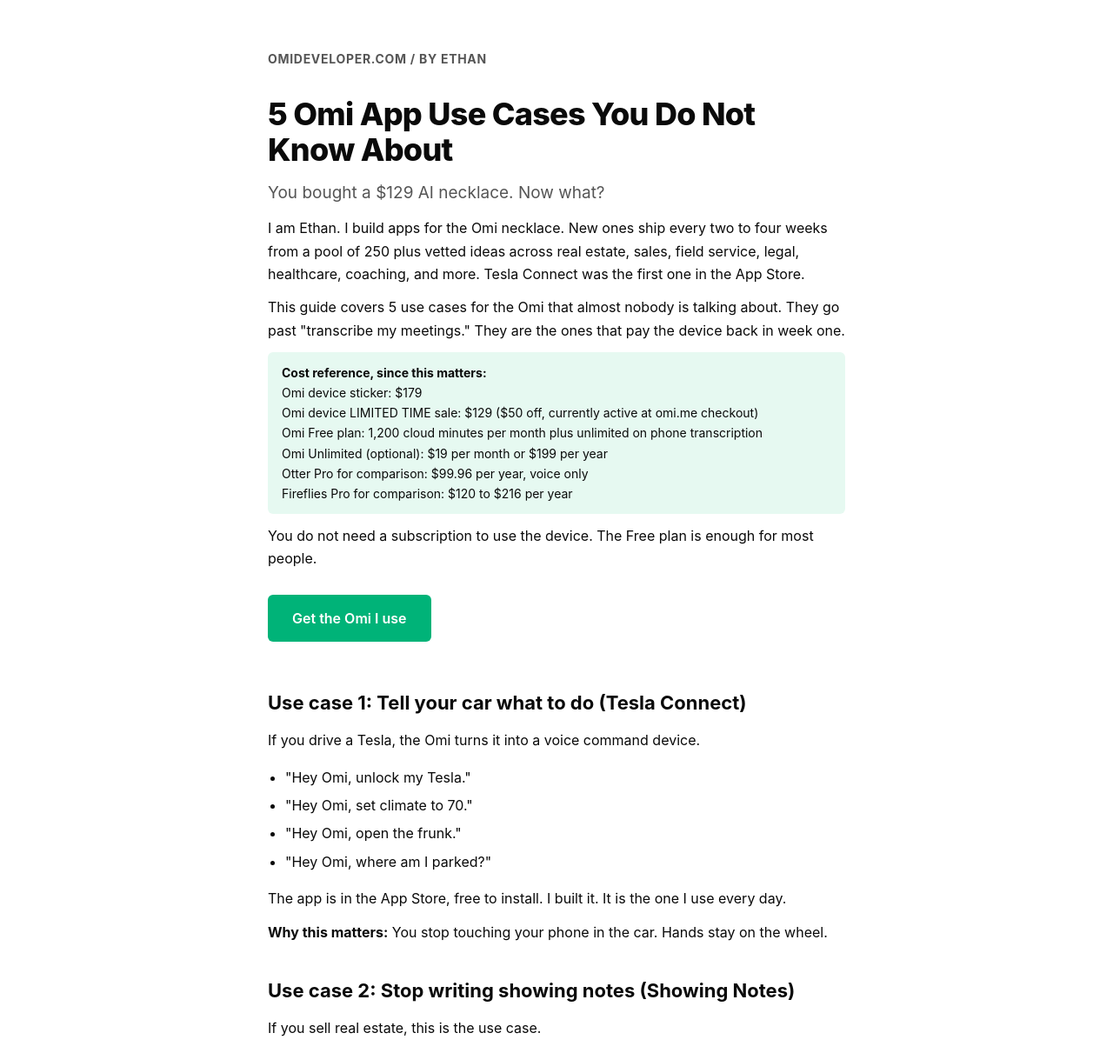
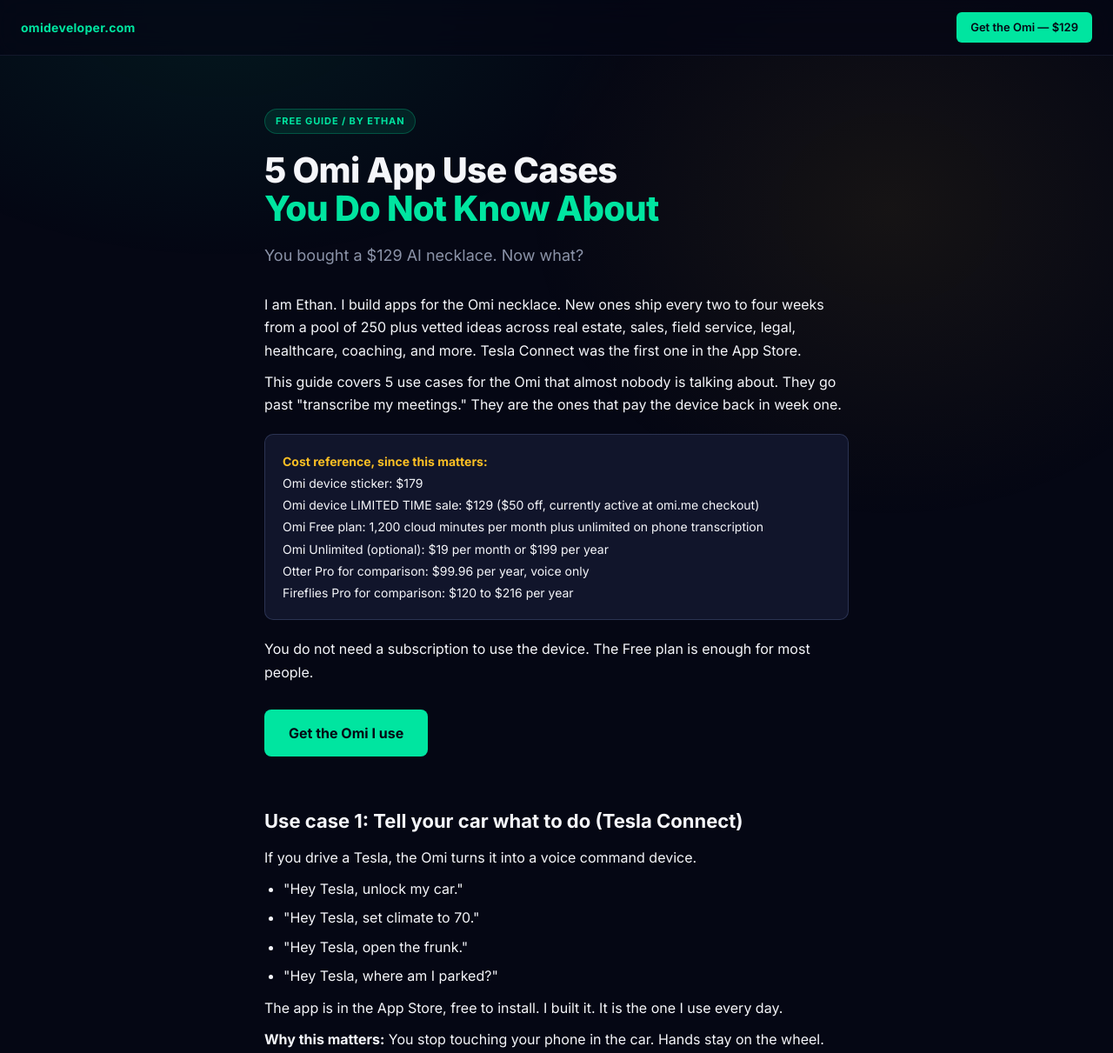
Before and after one commit to ekawough/omideveloper, a plain HTML site: page guide.html in a window 1280 px wide. Shown: the top 1211 px of the page at 87% size. Drawn offline with Linux system fonts and the light colour scheme.

Commit message:
Restyle guide.html to dark theme matching other pages

```diff
--- a/guide.html
+++ b/guide.html
@@ -5,63 +5,92 @@
 <meta name="viewport" content="width=device-width, initial-scale=1.0">
 <title>5 Omi App Use Cases You Do Not Know About, by omideveloper</title>
 <meta name="description" content="The Omi necklace replaces a $99 per year transcription habit and unlocks 6 apps you can install today. Free guide from the developer.">
+<meta name="theme-color" content="#050714">
+<link rel="preconnect" href="https://fonts.googleapis.com">
+<link rel="preconnect" href="https://fonts.gstatic.com" crossorigin>
+<link href="https://fonts.googleapis.com/css2?family=Inter:wght@400;500;600;700;800&display=swap" rel="stylesheet">
 <style>
   :root {
-    --bg: #ffffff;
-    --fg: #0a0a0a;
-    --muted: #555;
-    --accent: #00b378;
-    --accent-2: #b88a00;
-    --accent-soft: #e6f9f1;
-    --accent-soft-2: #fef5d7;
-    --border: #e5e5e5;
-    --card: #fafafa;
+    --bg: #050714; --bg-2: #0a0d1f; --bg-3: #11152b;
+    --surface: rgba(20,25,50,0.5); --border: rgba(120,140,200,0.12); --border-strong: rgba(120,140,200,0.25);
+    --fg: #f5f6fa; --muted: #8b93a8; --muted-2: #6b7290;
+    --accent: #00e5a0; --accent-2: #fbbf24;
+    --sans: 'Inter', system-ui, -apple-system, sans-serif;
   }
   * { box-sizing: border-box; }
-  body { margin: 0; font-family: 'Inter', system-ui, -apple-system, Georgia, serif; background: var(--bg); color: var(--fg); line-height: 1.65; font-size: 16px; }
-  .wrap { max-width: 720px; margin: 0 auto; padding: 56px 28px; }
-  .brand { font-weight: 700; font-size: 14px; color: var(--muted); letter-spacing: 0.05em; text-transform: uppercase; margin-bottom: 32px; }
-  h1 { font-size: 36px; line-height: 1.15; margin: 0 0 12px; letter-spacing: -0.02em; font-weight: 800; }
-  h2 { font-size: 22px; margin: 36px 0 8px; font-weight: 700; }
-  h3 { font-size: 17px; margin: 24px 0 6px; font-weight: 700; color: var(--accent); }
-  p { margin: 12px 0; }
-  p.lead { font-size: 19px; color: var(--muted); margin-top: 0; }
-  .card { background: var(--card); border-left: 3px solid var(--accent); border-radius: 4px; padding: 16px 20px; margin: 20px 0; font-size: 15px; }
-  .price { background: var(--accent-soft); padding: 12px 16px; border-radius: 6px; font-size: 14px; }
-  .cta { display: inline-block; margin: 16px 0; padding: 14px 28px; background: var(--accent); color: #fff; text-decoration: none; font-weight: 600; border-radius: 6px; font-size: 16px; }
-  ul, ol { padding-left: 20px; }
-  li { margin-bottom: 6px; }
-  .footer { margin-top: 64px; padding-top: 20px; border-top: 1px solid var(--border); color: var(--muted); font-size: 13px; }
+  html { scroll-behavior: smooth; }
+  body { margin: 0; font-family: var(--sans); background: var(--bg); color: var(--fg); line-height: 1.65; -webkit-font-smoothing: antialiased; overflow-x: hidden; }
+  body::before {
+    content: ''; position: fixed; inset: 0;
+    background:
+      radial-gradient(ellipse 800px 500px at 20% 0%, rgba(0,229,160,0.08), transparent 60%),
+      radial-gradient(ellipse 700px 600px at 80% 30%, rgba(251,191,36,0.07), transparent 60%);
+    pointer-events: none; z-index: 0;
+  }
+  nav { position: sticky; top: 0; backdrop-filter: blur(16px); background: rgba(5,7,20,0.7); border-bottom: 1px solid var(--border); z-index: 100; padding: 14px 24px; display: flex; align-items: center; justify-content: space-between; }
+  nav .logo { font-size: 14px; font-weight: 700; color: var(--accent); letter-spacing: 0.02em; text-decoration: none; }
+  nav a.nav-cta { font-size: 13px; font-weight: 600; color: var(--bg); background: var(--accent); padding: 7px 16px; border-radius: 6px; text-decoration: none; }
+  .wrap { max-width: 720px; margin: 0 auto; padding: 60px 24px 80px; position: relative; z-index: 1; }
+  .badge { display: inline-block; font-size: 11px; font-weight: 700; letter-spacing: 0.08em; text-transform: uppercase; color: var(--accent); background: rgba(0,229,160,0.1); border: 1px solid rgba(0,229,160,0.25); border-radius: 20px; padding: 4px 12px; margin-bottom: 20px; }
+  h1 { font-size: 40px; line-height: 1.12; margin: 0 0 16px; letter-spacing: -0.02em; font-weight: 800; }
+  h1 span { color: var(--accent); }
+  p.lead { font-size: 18px; color: var(--muted); margin: 0 0 28px; }
+  h2 { font-size: 22px; margin: 48px 0 10px; font-weight: 700; border-top: 1px solid var(--border); padding-top: 32px; }
+  h2:first-of-type { border-top: none; padding-top: 0; }
+  h3 { font-size: 15px; font-weight: 700; color: var(--accent); margin: 20px 0 6px; text-transform: uppercase; letter-spacing: 0.05em; }
+  p { margin: 10px 0; color: var(--fg); }
+  ul, ol { padding-left: 22px; margin: 10px 0; }
+  li { margin-bottom: 7px; color: var(--fg); }
+  .card { background: rgba(0,229,160,0.05); border: 1px solid rgba(0,229,160,0.2); border-radius: 10px; padding: 16px 20px; margin: 20px 0; font-size: 15px; }
+  .card strong { color: var(--accent); }
+  .price-box { background: var(--bg-3); border: 1px solid var(--border-strong); border-radius: 10px; padding: 18px 20px; margin: 20px 0; font-size: 14px; line-height: 1.8; }
+  .price-box strong { color: var(--accent-2); }
+  .cta { display: inline-block; margin: 20px 0 8px; padding: 14px 28px; background: var(--accent); color: #050714; text-decoration: none; font-weight: 700; border-radius: 8px; font-size: 16px; transition: opacity 0.15s; }
+  .cta:hover { opacity: 0.88; }
+  .sig { margin-top: 40px; font-weight: 600; font-size: 16px; }
+  .sig span { color: var(--muted); font-weight: 400; }
+  .footer { margin-top: 60px; padding-top: 20px; border-top: 1px solid var(--border); color: var(--muted-2); font-size: 13px; line-height: 1.6; }
   .footer a { color: var(--muted); }
-  .pageno { display: none; }
 
   @media print {
-    body { font-size: 11pt; }
+    body { background: #fff; color: #0a0a0a; font-size: 11pt; }
+    body::before { display: none; }
+    nav { display: none; }
     .wrap { padding: 0; max-width: 100%; }
-    h1 { font-size: 24pt; }
-    h2 { font-size: 14pt; page-break-after: avoid; }
-    h3 { font-size: 12pt; page-break-after: avoid; }
-    .cta { background: none !important; color: var(--accent) !important; padding: 0; font-weight: 700; text-decoration: underline; }
-    .card { background: none; border-left: 2px solid var(--accent); }
-    .footer { page-break-before: avoid; }
-    a { color: var(--accent); text-decoration: none; }
+    h1 { font-size: 24pt; color: #0a0a0a; }
+    h1 span { color: #00b378; }
+    h2 { font-size: 14pt; color: #0a0a0a; border-top: 1px solid #e5e5e5; page-break-after: avoid; }
+    h3 { color: #00b378; }
+    .badge { background: none; border: 1px solid #00b378; color: #00b378; }
+    .card { background: none; border-left: 2px solid #00b378; border-top: none; border-right: none; border-bottom: none; border-radius: 0; }
+    .card strong { color: #00b378; }
+    .price-box { background: #f5f5f5; border: 1px solid #e5e5e5; }
+    .price-box strong { color: #b88a00; }
+    .cta { background: none; color: #00b378; padding: 0; font-weight: 700; text-decoration: underline; }
+    p, li { color: #0a0a0a; }
+    .muted, p.lead { color: #555; }
+    .sig span { color: #555; }
+    .footer { color: #777; }
     @page { margin: 0.6in; }
   }
 </style>
 </head>
 <body>
+<nav>
+  <a class="logo" href="https://omideveloper.com">omideveloper.com</a>
+  <a class="nav-cta" href="https://www.omi.me/?ref=ETHAN.OMI.DEVELOPER&utm_source=affiliate&utm_medium=guide&utm_campaign=lead-magnet-1&utm_content=nav">Get the Omi — $129</a>
+</nav>
 <div class="wrap">
 
-  <div class="brand">omideveloper.com / by Ethan</div>
-
-  <h1>5 Omi App Use Cases You Do Not Know About</h1>
+  <div class="badge">Free guide / by Ethan</div>
+  <h1>5 Omi App Use Cases<br><span>You Do Not Know About</span></h1>
   <p class="lead">You bought a $129 AI necklace. Now what?</p>
 
   <p>I am Ethan. I build apps for the Omi necklace. New ones ship every two to four weeks from a pool of 250 plus vetted ideas across real estate, sales, field service, legal, healthcare, coaching, and more. Tesla Connect was the first one in the App Store.</p>
 
   <p>This guide covers 5 use cases for the Omi that almost nobody is talking about. They go past "transcribe my meetings." They are the ones that pay the device back in week one.</p>
 
-  <div class="price">
+  <div class="price-box">
     <strong>Cost reference, since this matters:</strong><br>
     Omi device sticker: $179<br>
     Omi device LIMITED TIME sale: $129 ($50 off, currently active at omi.me checkout)<br>
@@ -78,10 +107,10 @@
   <h2>Use case 1: Tell your car what to do (Tesla Connect)</h2>
   <p>If you drive a Tesla, the Omi turns it into a voice command device.</p>
   <ul>
-    <li>"Hey Omi, unlock my Tesla."</li>
-    <li>"Hey Omi, set climate to 70."</li>
-    <li>"Hey Omi, open the frunk."</li>
-    <li>"Hey Omi, where am I parked?"</li>
+    <li>"Hey Tesla, unlock my car."</li>
+    <li>"Hey Tesla, set climate to 70."</li>
+    <li>"Hey Tesla, open the frunk."</li>
+    <li>"Hey Tesla, where am I parked?"</li>
   </ul>
   <p>The app is in the App Store, free to install. I built it. It is the one I use every day.</p>
   <p><strong>Why this matters:</strong> You stop touching your phone in the car. Hands stay on the wheel.</p>
@@ -126,13 +155,13 @@
   </ul>
 
   <h2>Get the Omi I use</h2>
-  <a class="cta" href="https://www.omi.me/?ref=ETHAN.OMI.DEVELOPER&utm_source=affiliate&utm_medium=guide&utm_campaign=lead-magnet-1&utm_content=cta-end">Get the Omi necklace, $129 (limited time)</a>
-  <p>$129 device with the $50 off promo currently active, $179 sticker once it ends. 30 day money back. Free plan covers most people. The Unlimited tier is $19 per month or $199 per year if you want every minute on cloud.</p>
+  <a class="cta" href="https://www.omi.me/?ref=ETHAN.OMI.DEVELOPER&utm_source=affiliate&utm_medium=guide&utm_campaign=lead-magnet-1&utm_content=cta-end">Get the Omi necklace — $129 (limited time)</a>
+  <p style="color: var(--muted); font-size: 14px;">$129 with the $50 off promo currently active. $179 sticker once it ends. 30 day money back. Free plan covers most people.</p>
 
   <h2>Reply with your job title</h2>
   <p>If you reply to the email this came from with your job title, I will tell you which app to install first based on what you do for a living.</p>
 
-  <p style="margin-top: 32px; font-weight: 600;">Ethan<br><span style="color: var(--muted); font-weight: 400;">omideveloper.com</span></p>
+  <div class="sig">Ethan<br><span>omideveloper.com</span></div>
 
   <div class="footer">
     <p>Affiliate disclosure: this guide links to omi.me with my affiliate code. I earn a commission on devices purchased through that link, this is how the free guides and apps stay funded.</p>
```
